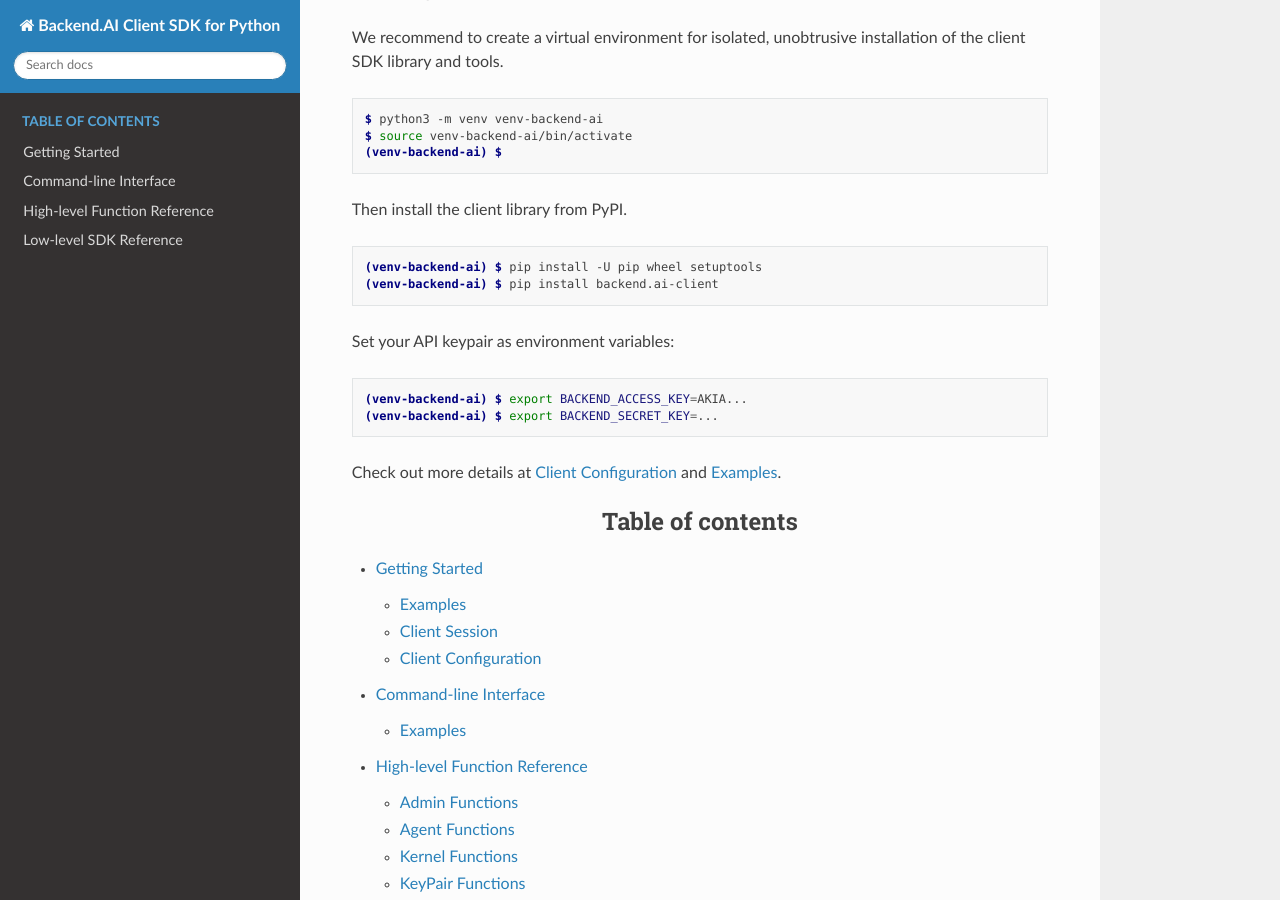
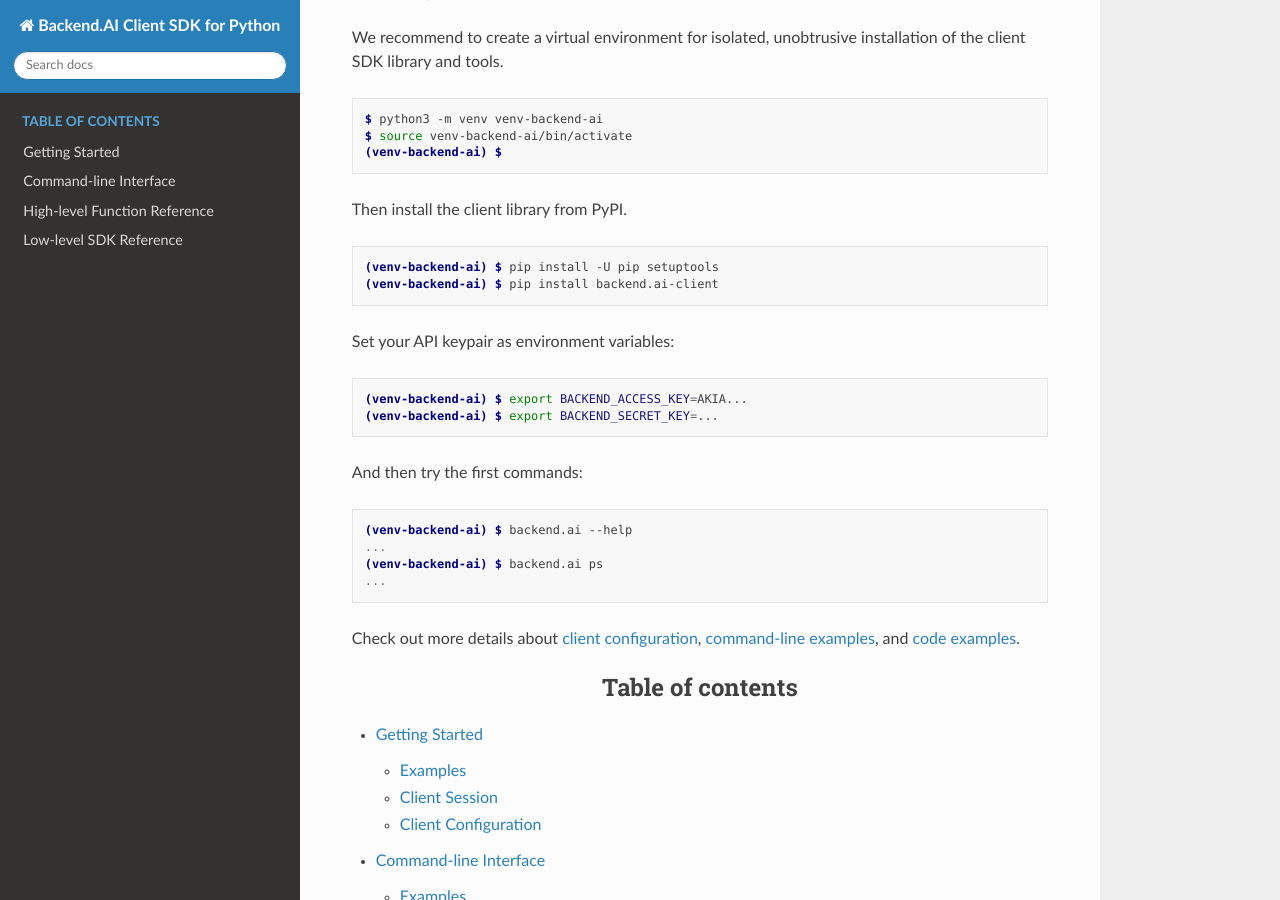
Before and after one commit to lablup/aiotusclient, a Sphinx documentation site: the page built from docs/index.rst, in a window 1280 px wide and 900 px high, scrolled down 417 px. Built offline with Sphinx 7.4.7 and the Read the Docs theme 2.0.0, drawn with Linux system fonts in a browser that asks for light colours.

Commit message:
docs: Clean up index

```diff
--- a/docs/index.rst
+++ b/docs/index.rst
@@ -37,7 +37,7 @@
 
 .. code-block:: console
 
-   (venv-backend-ai) $ pip install -U pip wheel setuptools
+   (venv-backend-ai) $ pip install -U pip setuptools
    (venv-backend-ai) $ pip install backend.ai-client
 
 Set your API keypair as environment variables:
@@ -47,7 +47,17 @@
    (venv-backend-ai) $ export BACKEND_ACCESS_KEY=AKIA...
    (venv-backend-ai) $ export BACKEND_SECRET_KEY=...
 
-Check out more details at :doc:`gsg/config` and :doc:`gsg/examples`.
+And then try the first commands:
+
+.. code-block:: console
+
+   (venv-backend-ai) $ backend.ai --help
+   ...
+   (venv-backend-ai) $ backend.ai ps
+   ...
+
+Check out more details about :doc:`client configuration <gsg/config>`, :doc:`command-line
+examples <cli/examples>`, and :doc:`code examples <gsg/examples>`.
 
 
 .. toctree::
```
